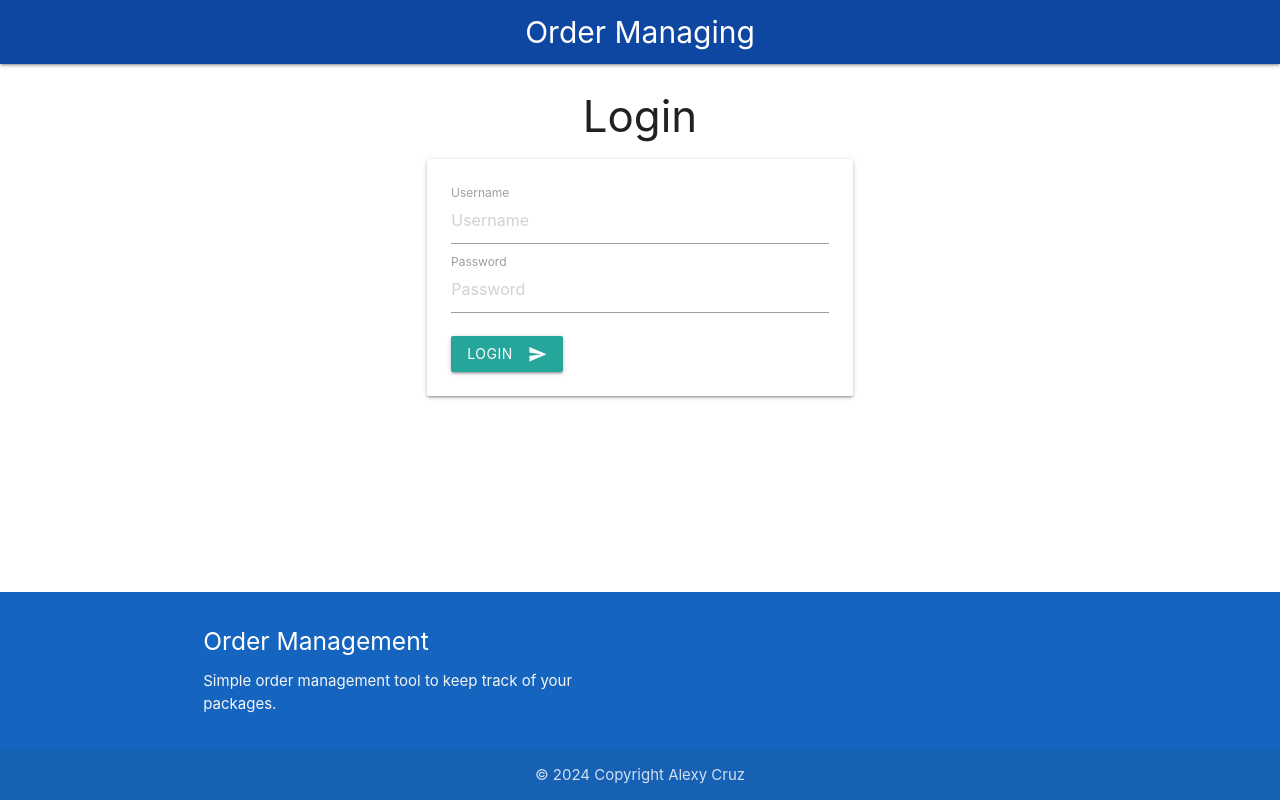
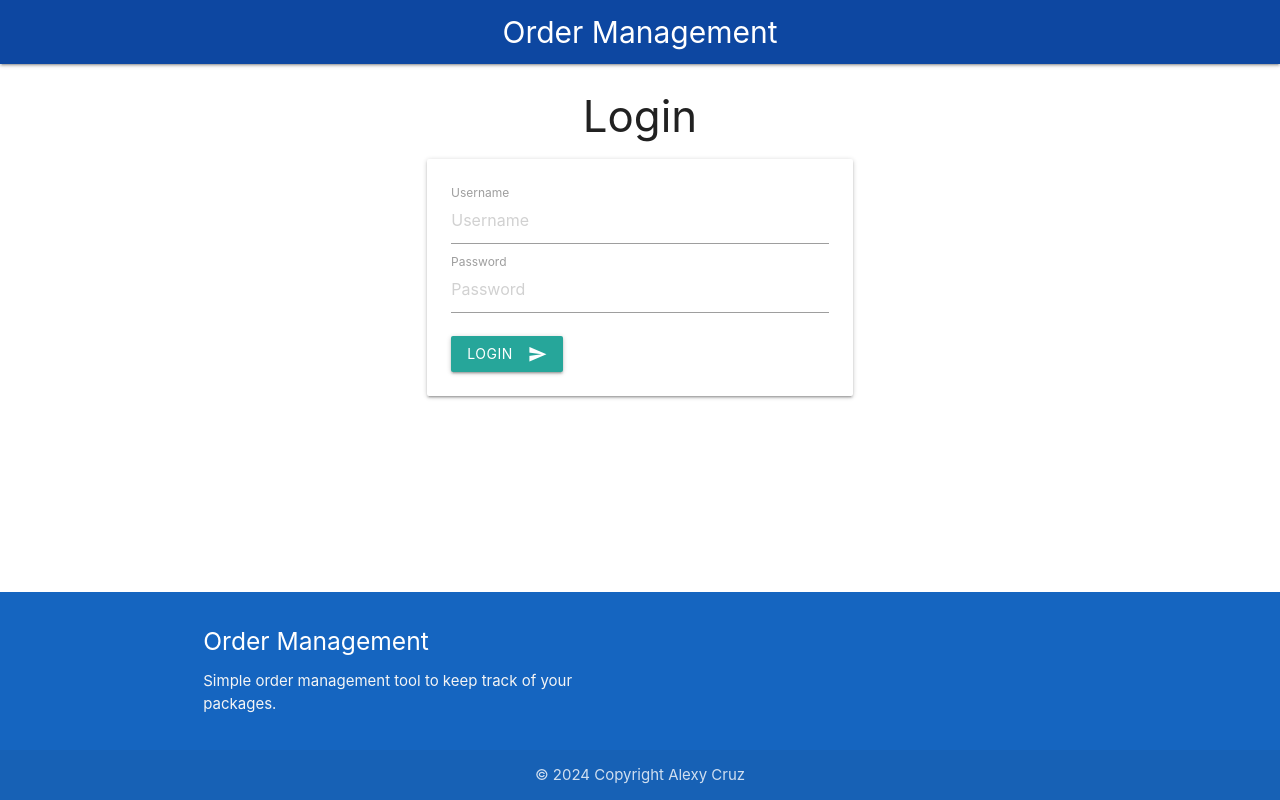
Before and after one commit to alexyocruz1/order-management-client, a React (Create React App) app: page /login in a window 1280 px wide. Built offline with nearby package versions, Linux system fonts and the light colour scheme.

Commit message:
typo fix

```diff
--- a/src/components/NavBar.jsx
+++ b/src/components/NavBar.jsx
@@ -19,7 +19,7 @@ const NavBar = () => {
     <nav style={styles.navWrapper}>
       <div className="container">
         <Link to="/" style={styles.brandLogo} className="brand-logo center">
-          Order Managing
+          Order Management
         </Link>
       </div>
     </nav>
```
